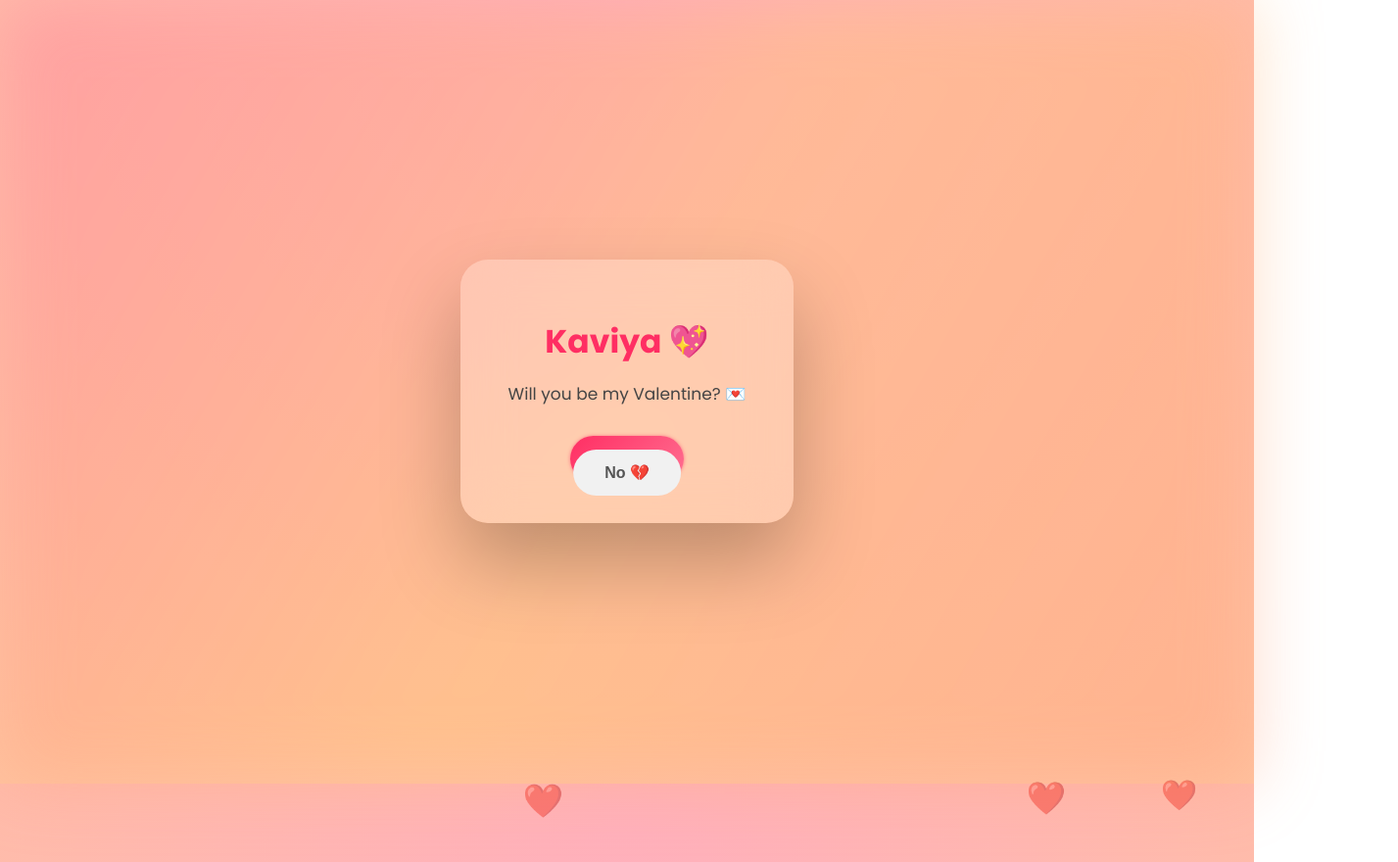
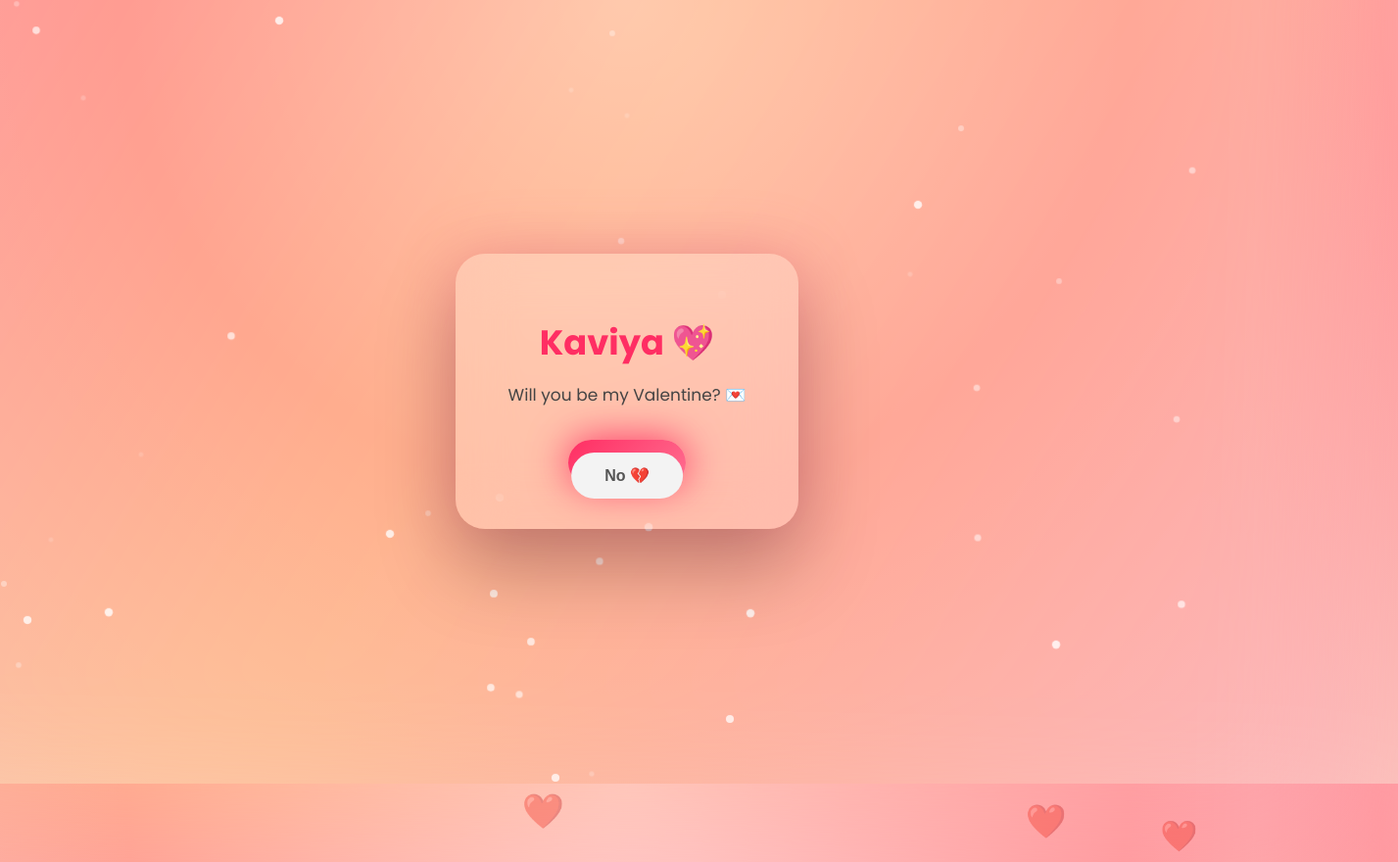
Before and after one commit to AbinSinghK/newrelic, a plain HTML site: page index.html in a window 1280 px wide. Shown: the top 880 px of the page at 98% size, 1427 px wide, since content can reach past the window. Drawn offline with Linux system fonts and the light colour scheme.

Commit message:
Enhance Valentine's page styles and animations
Updated styles and animations for a Valentine's themed page, including background gradients, button effects, and added sparkle and heart animations.

```diff
--- a/index.html
+++ b/index.html
@@ -18,64 +18,96 @@
   display: flex;
   justify-content: center;
   align-items: center;
-  background: radial-gradient(circle at top, #ffafbd, #ffc3a0);
+  background: radial-gradient(circle at top, #ffd1dc, #ff9a9e, #fad0c4);
 }
 
-/* soft glowing background */
-body::before {
-  content: "";
+/* 🌈 Aurora layers */
+.aurora {
   position: absolute;
-  inset: 0;
-  background: linear-gradient(120deg, #ff6f91, #ffc75f, #ff9671);
-  animation: bgGlow 14s infinite alternate;
-  opacity: 0.35;
+  inset: -20%;
+  background: linear-gradient(120deg,
+    rgba(255,111,145,0.5),
+    rgba(255,200,124,0.5),
+    rgba(255,150,180,0.5)
+  );
+  filter: blur(80px);
+  animation: auroraMove 18s ease-in-out infinite alternate;
 }
 
-@keyframes bgGlow {
-  from { filter: blur(20px); }
-  to   { filter: blur(45px); }
+@keyframes auroraMove {
+  0% { transform: translateX(-10%) translateY(-10%) rotate(0deg); }
+  100% { transform: translateX(10%) translateY(10%) rotate(8deg); }
 }
 
-/* glass card */
+/* ✨ Sparkle dots */
+.spark {
+  position: absolute;
+  width: 6px;
+  height: 6px;
+  border-radius: 50%;
+  background: rgba(255,255,255,0.8);
+  animation: twinkle 4s infinite ease-in-out;
+}
+
+@keyframes twinkle {
+  0%,100% { opacity: 0.2; transform: scale(0.8); }
+  50% { opacity: 1; transform: scale(1.4); }
+}
+
+/* ❤️ Floating hearts */
+.heart {
+  position: absolute;
+  animation: floatUp linear infinite;
+}
+
+@keyframes floatUp {
+  from { transform: translateY(110vh) scale(0.9); opacity: 0.8; }
+  to   { transform: translateY(-10vh) scale(1.5); opacity: 0; }
+}
+
+/* 💎 Glass card */
 .card {
   position: relative;
-  width: 340px;
-  padding: 42px 30px;
+  width: 350px;
+  padding: 45px 32px;
   text-align: center;
-  border-radius: 28px;
-  background: rgba(255,255,255,0.25);
-  backdrop-filter: blur(25px);
-  box-shadow: 0 40px 80px rgba(0,0,0,0.25);
-  animation: cardIn 1.2s ease forwards;
+  border-radius: 30px;
+  background: rgba(255,255,255,0.22);
+  backdrop-filter: blur(28px);
+  box-shadow:
+    0 40px 80px rgba(0,0,0,0.25),
+    0 0 60px rgba(255,105,135,0.4);
+  animation: cardIn 1.4s cubic-bezier(.25,.8,.25,1);
   z-index: 2;
 }
 
 @keyframes cardIn {
-  from { opacity: 0; transform: translateY(60px) scale(0.7); }
+  from { opacity: 0; transform: translateY(70px) scale(0.65); }
   to   { opacity: 1; transform: translateY(0) scale(1); }
 }
 
+/* 💖 Title */
 h1 {
   color: #ff2e63;
-  font-size: 30px;
+  font-size: 32px;
   margin-bottom: 8px;
-  animation: heartbeat 2s infinite;
+  animation: heartbeat 2.2s infinite;
 }
 
 @keyframes heartbeat {
   0%,100% { transform: scale(1); }
-  50% { transform: scale(1.1); }
+  50% { transform: scale(1.12); }
 }
 
 p {
   font-size: 17px;
   color: #444;
-  margin-bottom: 30px;
+  margin-bottom: 32px;
 }
 
-/* buttons */
+/* 💕 Buttons */
 button {
-  padding: 14px 32px;
+  padding: 14px 34px;
   font-size: 16px;
   border-radius: 40px;
   border: none;
@@ -85,50 +117,41 @@
 #yes {
   background: linear-gradient(135deg, #ff2e63, #ff6f91);
   color: white;
-  box-shadow: 0 10px 25px rgba(255,46,99,0.6);
-  animation: pulseGlow 1.8s infinite;
+  box-shadow: 0 12px 30px rgba(255,46,99,0.6);
+  animation: yesGlow 2s infinite;
 }
 
-@keyframes pulseGlow {
-  0% { box-shadow: 0 0 0 rgba(255,46,99,0.5); }
-  50% { box-shadow: 0 0 25px rgba(255,46,99,1); }
-  100% { box-shadow: 0 0 0 rgba(255,46,99,0.5); }
+@keyframes yesGlow {
+  0% { box-shadow: 0 0 10px rgba(255,46,99,0.6); }
+  50% { box-shadow: 0 0 40px rgba(255,46,99,1); }
+  100% { box-shadow: 0 0 10px rgba(255,46,99,0.6); }
 }
 
-/* NO button – smooth & untouchable */
+/* 🚫 NO button (slow & untouchable) */
 #no {
-  background: #f1f1f1;
+  background: #f3f3f3;
   color: #555;
   position: fixed;
   left: 50%;
   top: 72%;
   transform: translateX(-50%);
-  pointer-events: none; /* 🚫 never clickable */
-  transition: left 0.8s ease, top 0.8s ease; /* 🐢 slow floating */
+  pointer-events: none;
+  transition: left 1s ease, top 1s ease;
 }
 
-/* message */
+/* 💌 Message */
 #message {
   display: none;
-  margin-top: 25px;
+  margin-top: 26px;
   font-size: 18px;
   color: #ff2e63;
-}
-
-/* floating hearts */
-.heart {
-  position: absolute;
-  animation: floatUp linear infinite;
-}
-
-@keyframes floatUp {
-  from { transform: translateY(110vh) scale(0.9); opacity: 1; }
-  to   { transform: translateY(-10vh) scale(1.4); opacity: 0; }
 }
 </style>
 </head>
 
 <body>
+
+<div class="aurora"></div>
 
 <div class="card">
   <h1>Kaviya 💖</h1>
@@ -151,45 +174,17 @@
 const no = document.getElementById("no");
 const msg = document.getElementById("message");
 
-/* escape sensitivity */
-const SAFE_DISTANCE = 140;
+const SAFE_DISTANCE = 150;
 
-/* mouse + touch */
-document.addEventListener("mousemove", e => checkDistance(e.clientX, e.clientY));
-document.addEventListener("touchmove", e => {
-  const t = e.touches[0];
-  checkDistance(t.clientX, t.clientY);
-});
-
-function checkDistance(x, y) {
-  const rect = no.getBoundingClientRect();
-  const cx = rect.left + rect.width / 2;
-  const cy = rect.top + rect.height / 2;
-
-  const dist = Math.hypot(x - cx, y - cy);
-  if (dist < SAFE_DISTANCE) moveSlowly();
+/* sparkles */
+for (let i = 0; i < 40; i++) {
+  const s = document.createElement("div");
+  s.className = "spark";
+  s.style.left = Math.random() * 100 + "vw";
+  s.style.top = Math.random() * 100 + "vh";
+  s.style.animationDelay = Math.random() * 4 + "s";
+  document.body.appendChild(s);
 }
-
-/* 🌬️ slow, bounded movement */
-function moveSlowly() {
-  const margin = 20;
-
-  const maxX = window.innerWidth - no.offsetWidth - margin;
-  const maxY = window.innerHeight - no.offsetHeight - margin;
-
-  const x = Math.random() * maxX;
-  const y = Math.random() * maxY;
-
-  no.style.left = x + "px";
-  no.style.top = y + "px";
-}
-
-/* YES click */
-yes.addEventListener("click", () => {
-  yes.style.display = "none";
-  no.style.display = "none";
-  msg.style.display = "block";
-});
 
 /* hearts */
 setInterval(() => {
@@ -200,8 +195,35 @@
   h.style.fontSize = Math.random() * 18 + 16 + "px";
   h.style.animationDuration = Math.random() * 4 + 6 + "s";
   document.body.appendChild(h);
-  setTimeout(() => h.remove(), 8000);
-}, 600);
+  setTimeout(() => h.remove(), 9000);
+}, 700);
+
+/* NO button escape */
+document.addEventListener("mousemove", e => check(e.clientX, e.clientY));
+document.addEventListener("touchmove", e => {
+  const t = e.touches[0];
+  check(t.clientX, t.clientY);
+});
+
+function check(x, y) {
+  const r = no.getBoundingClientRect();
+  const cx = r.left + r.width / 2;
+  const cy = r.top + r.height / 2;
+  if (Math.hypot(x - cx, y - cy) < SAFE_DISTANCE) moveNo();
+}
+
+function moveNo() {
+  const m = 20;
+  no.style.left = Math.random() * (innerWidth - no.offsetWidth - m) + "px";
+  no.style.top = Math.random() * (innerHeight - no.offsetHeight - m) + "px";
+}
+
+/* YES */
+yes.addEventListener("click", () => {
+  yes.style.display = "none";
+  no.style.display = "none";
+  msg.style.display = "block";
+});
 </script>
 
 </body>
```
